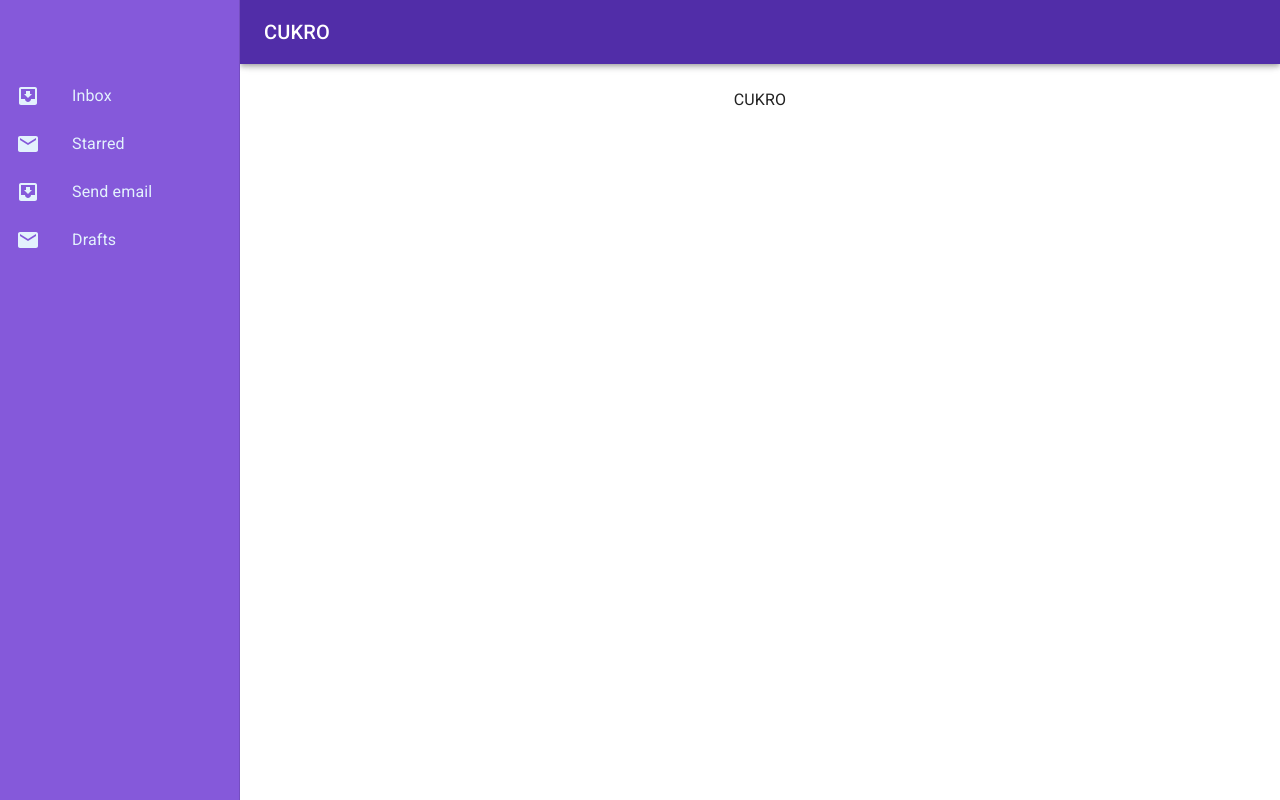
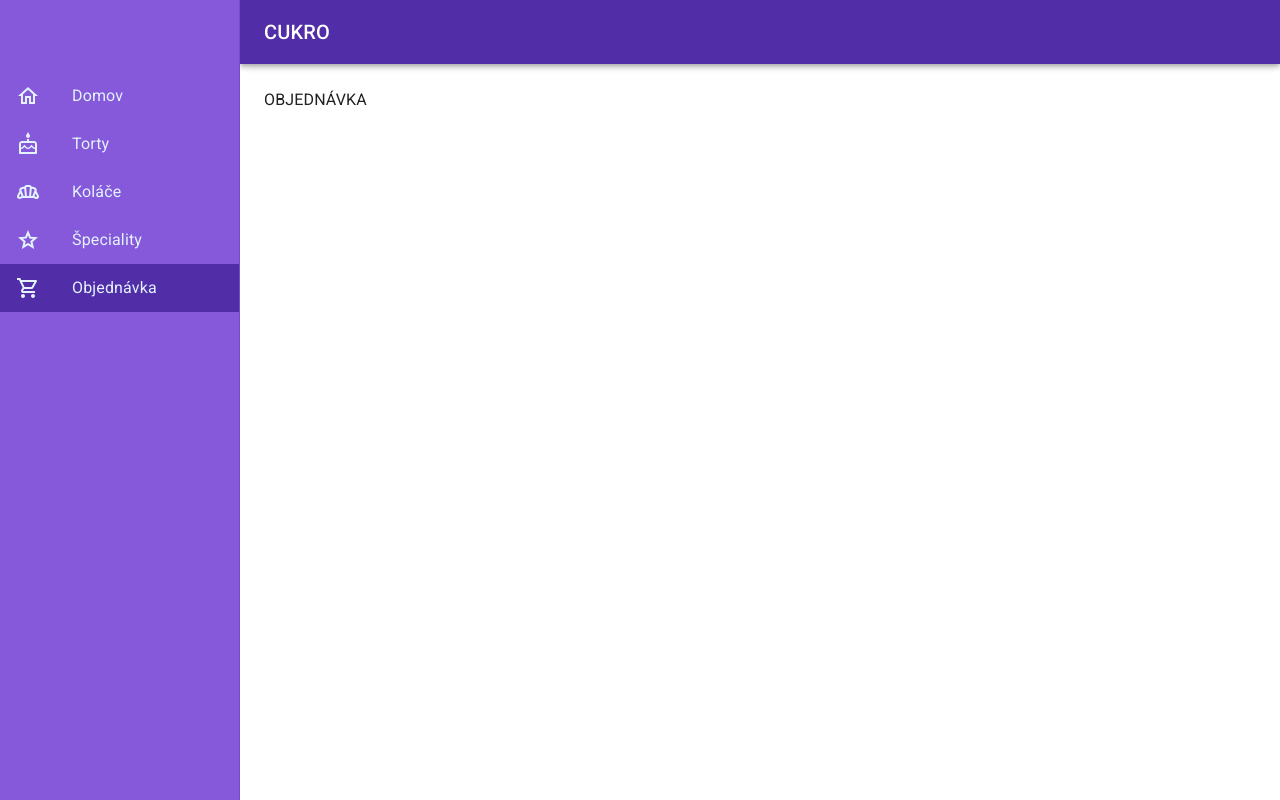
Before and after one commit to Mart1n991/cukro-customer-web, a React (Create React App) app: page /objednavka in a window 1280 px wide. Built offline with nearby package versions, Linux system fonts and the light colour scheme.

Commit message:
created navbar routes. Also create dummy pages for different product categories. Now you can navigate throught navbar to different section of the page

```diff
--- a/package.json
+++ b/package.json
@@ -13,6 +13,7 @@
     "@testing-library/user-event": "^13.5.0",
     "react": "^18.2.0",
     "react-dom": "^18.2.0",
+    "react-router-dom": "^6.4.2",
     "react-scripts": "5.0.1",
     "web-vitals": "^2.1.4"
   },
--- a/src/App.js
+++ b/src/App.js
@@ -1,12 +1,11 @@
-import { ThemeProvider, Typography } from "@mui/material";
+import { ThemeProvider } from "@mui/material";
+import { RouterProvider } from "react-router-dom";
+import { router } from "./router/router";
 import { theme } from "./theme";
-import Layout from "./components/layout/Layout";
 
 const App = () => (
   <ThemeProvider theme={theme}>
-    <Layout>
-      <Typography textAlign="center">CUKRO</Typography>
-    </Layout>
+    <RouterProvider router={router} />
   </ThemeProvider>
 );
 
--- a/src/components/layout/Layout.js
+++ b/src/components/layout/Layout.js
@@ -29,7 +29,7 @@ const Layout = ({ children }) => {
           }}
           sx={{
             display: { xs: "block", sm: "none" },
-            "& .MuiDrawer-paper": { boxSizing: "border-box", width: navbarWidth, backgroundColor: "red" },
+            "& .MuiDrawer-paper": { boxSizing: "border-box", width: navbarWidth, bgcolor: theme.palette.primary.light },
           }}
         >
           <Navbar theme={theme} />
--- a/src/components/navbar/Navbar.js
+++ b/src/components/navbar/Navbar.js
@@ -1,18 +1,32 @@
-import { List, ListItem, ListItemButton, ListItemIcon, ListItemText, Toolbar } from "@mui/material";
-import InboxIcon from "@mui/icons-material/MoveToInbox";
-import MailIcon from "@mui/icons-material/Mail";
-import { alpha, styled } from "@mui/material/styles";
+import { List, ListItem, ListItemButton, ListItemIcon, ListItemText, Toolbar, useTheme } from "@mui/material";
+import { navLinks } from "../../constans/navLinks";
+import { NavLink } from "react-router-dom";
+import logo from "../../assets/Logo.png";
 
-const Navbar = ({ theme }) => (
+const Navbar = () => {
+  const theme = useTheme();
+
+  const activeStyle = {
+    backgroundColor: theme.palette.primary.main,
+  };
+
+  return (
     <>
-    <Toolbar />
+      <Toolbar>{/* <img src={logo} alt="cukro" width="25%" /> */}</Toolbar>
       <List>
-      {["Inbox", "Starred", "Send email", "Drafts"].map((text, index) => (
-        <ListItem key={text} disablePadding>
+        {navLinks.map(({ id, name, path, icon, end }) => (
+          <ListItem
+            key={id}
+            disablePadding
+            component={NavLink}
+            to={path}
+            end={end}
+            style={({ isActive }) => (isActive ? activeStyle : undefined)}
+          >
             <ListItemButton>
-            <ListItemIcon sx={{ color: "#e3f2fd" }}>{index % 2 === 0 ? <InboxIcon /> : <MailIcon />}</ListItemIcon>
+              <ListItemIcon sx={{ color: "#e3f2fd" }}>{icon}</ListItemIcon>
               <ListItemText
-              primary={text}
+                primary={name}
                 sx={{
                   color: "#e3f2fd",
                 }}
@@ -23,5 +37,6 @@ const Navbar = ({ theme }) => (
       </List>
     </>
   );
+};
 
 export default Navbar;
--- /dev/null
+++ b/src/constans/navLinks.js
@@ -0,0 +1,43 @@
+import CakeOutlinedIcon from "@mui/icons-material/CakeOutlined";
+import HomeOutlinedIcon from "@mui/icons-material/HomeOutlined";
+import BakeryDiningOutlinedIcon from "@mui/icons-material/BakeryDiningOutlined";
+import GradeOutlinedIcon from "@mui/icons-material/GradeOutlined";
+import LocalGroceryStoreOutlinedIcon from "@mui/icons-material/LocalGroceryStoreOutlined";
+
+export const navLinks = [
+  {
+    id: "home",
+    name: "Domov",
+    path: "/",
+    icon: <HomeOutlinedIcon />,
+    end: true,
+  },
+  {
+    id: "cakes",
+    name: "Torty",
+    path: "/torty",
+    icon: <CakeOutlinedIcon />,
+    end: false,
+  },
+  {
+    id: "smallCakes",
+    name: "Koláče",
+    path: "/kolace",
+    icon: <BakeryDiningOutlinedIcon />,
+    end: false,
+  },
+  {
+    id: "specialties",
+    name: "Špeciality",
+    path: "/speciality",
+    icon: <GradeOutlinedIcon />,
+    end: false,
+  },
+  {
+    id: "order",
+    name: "Objednávka",
+    path: "/objednavka",
+    icon: <LocalGroceryStoreOutlinedIcon />,
+    end: false,
+  },
+];
--- /dev/null
+++ b/src/pages/cakes/Cakes.js
@@ -0,0 +1,10 @@
+import { Typography } from "@mui/material";
+import Layout from "../../components/layout/Layout";
+
+const Cakes = () => (
+  <Layout>
+    <Typography>TORTY</Typography>
+  </Layout>
+);
+
+export default Cakes;
--- /dev/null
+++ b/src/pages/home/Home.js
@@ -0,0 +1,5 @@
+import { Typography } from "@mui/material";
+
+const Home = () => <Typography>HOME PAGE</Typography>;
+
+export default Home;
--- /dev/null
+++ b/src/pages/order/Order.js
@@ -0,0 +1,9 @@
+import { Typography } from "@mui/material";
+import Layout from "../../components/layout/Layout";
+
+const Order = () => (
+  <Layout>
+    <Typography>OBJEDNÁVKA</Typography>
+  </Layout>
+);
+export default Order;
--- /dev/null
+++ b/src/pages/small-cakes/SmallCakes.js
@@ -0,0 +1,10 @@
+import { Typography } from "@mui/material";
+import Layout from "../../components/layout/Layout";
+
+const SmallCakes = () => (
+  <Layout>
+    <Typography>KOLÁČE</Typography>
+  </Layout>
+);
+
+export default SmallCakes;
--- /dev/null
+++ b/src/pages/specialties/Specialties.js
@@ -0,0 +1,10 @@
+import { Typography } from "@mui/material";
+import Layout from "../../components/layout/Layout";
+
+const Specialties = () => (
+  <Layout>
+    <Typography>ŠPECIALITY</Typography>
+  </Layout>
+);
+
+export default Specialties;
--- /dev/null
+++ b/src/router/router.js
@@ -0,0 +1,31 @@
+import { createBrowserRouter } from "react-router-dom";
+import Cakes from "../pages/cakes/Cakes";
+import SmallCakes from "../pages/small-cakes/SmallCakes";
+import Specialties from "../pages/specialties/Specialties";
+import Order from "../pages/order/Order";
+import Home from "../pages/home/Home";
+
+export const router = createBrowserRouter([
+  {
+    path: "/",
+    element: <Home />,
+    // loader: use for load API,
+  },
+  {
+    path: "/torty",
+    element: <Cakes />,
+    // loader: use for load API,
+  },
+  {
+    path: "/kolace",
+    element: <SmallCakes />,
+  },
+  {
+    path: "/speciality",
+    element: <Specialties />,
+  },
+  {
+    path: "/objednavka",
+    element: <Order />,
+  },
+]);
```
Also changed, not shown: src/assets/Logo.png (added), 1 other file (tests, documents, lock files or other folders). Lines whose indentation alone changed are shown as unchanged.
